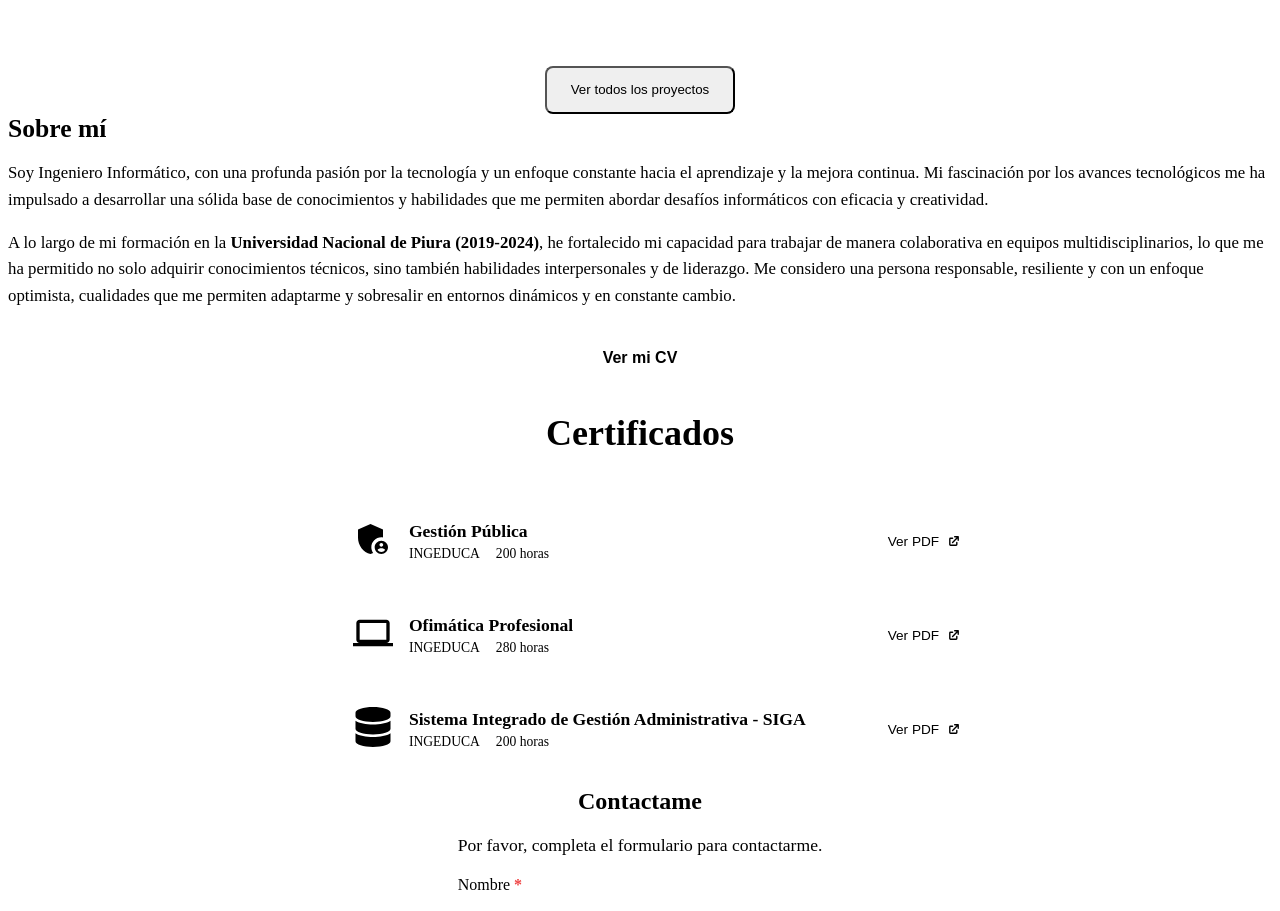
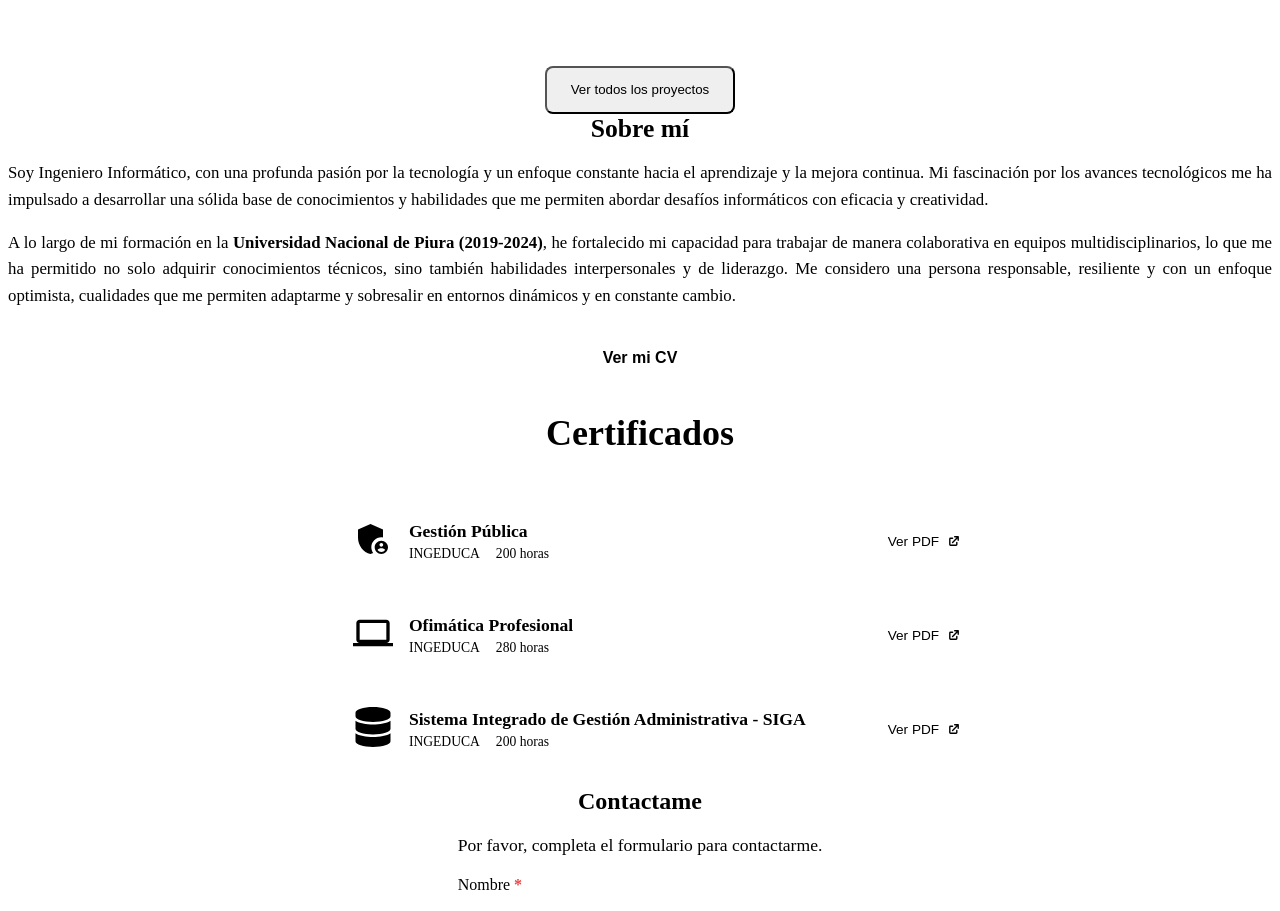
Before and after one commit to LucasEJA/portafolio-lucaseja, a React (Vite) app: page / in a window 1280 px wide. Shown: the part 3530-4441 px from the top of the page. Built offline with nearby package versions, Linux system fonts and the light colour scheme; the HTML template or start-up script is replaced by a standard one.

Commit message:
refactor: justificar contenido de sobre mi.

```diff
--- a/src/styles/components/Aboutme.css
+++ b/src/styles/components/Aboutme.css
@@ -19,11 +19,11 @@
   font-size: clamp(1.4rem, 2vw, 1.8rem);
   color: var(--text-primary);
   font-weight: 700;
-  text-align: left;
+  text-align: center;
 }
 
 .about-me-paragraph {
-  text-align: left;
+  text-align: justify;
   color: var(--text-secondary);
   font-size: clamp(0.95rem, 1.4vw, 1.05rem);
   line-height: 1.6;
```
